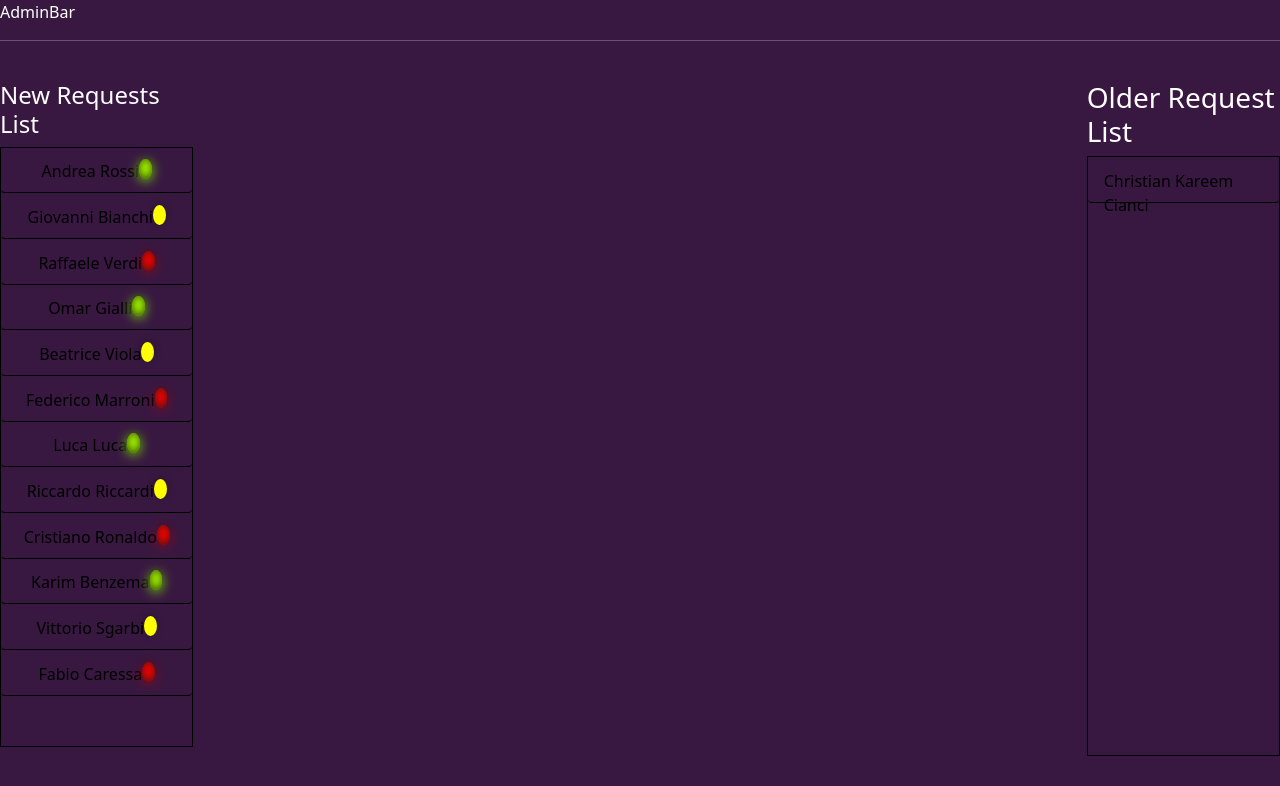
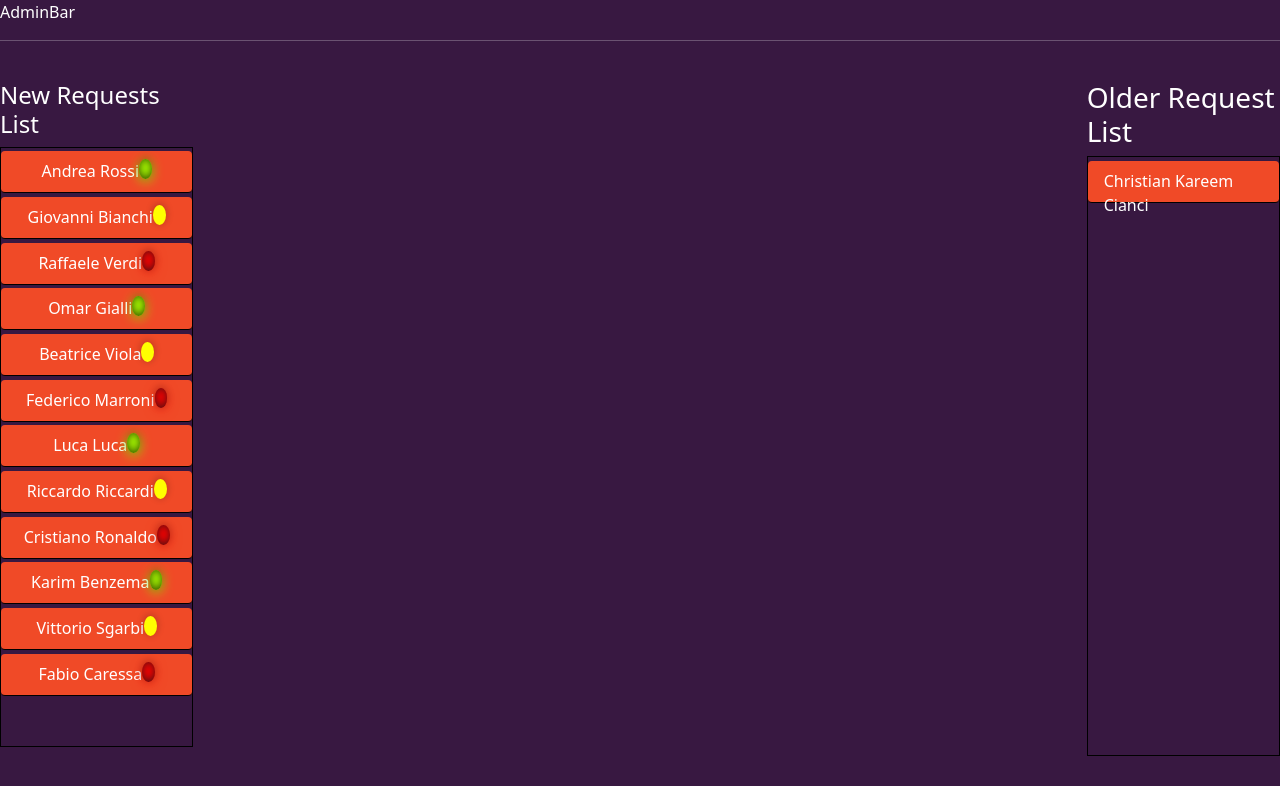
Before and after one commit to JeromeBranchetti/online-banking, an Angular app: page /adminDashboard in a window 1280 px wide. Shown: the top 786 px of the page. Built offline with nearby package versions, Linux system fonts and the light colour scheme.

Commit message:
Little modify adminDashboard

```diff
--- a/src/app/admin-dash-board/admin-dash-board.component.css
+++ b/src/app/admin-dash-board/admin-dash-board.component.css
@@ -12,7 +12,8 @@
 
 .request {
   cursor: pointer;
-  color: black;
+  background-color: #f04a27;
+  color: white;
   border-bottom: 1px solid black;
   display: flex;
   justify-content: center;
```
